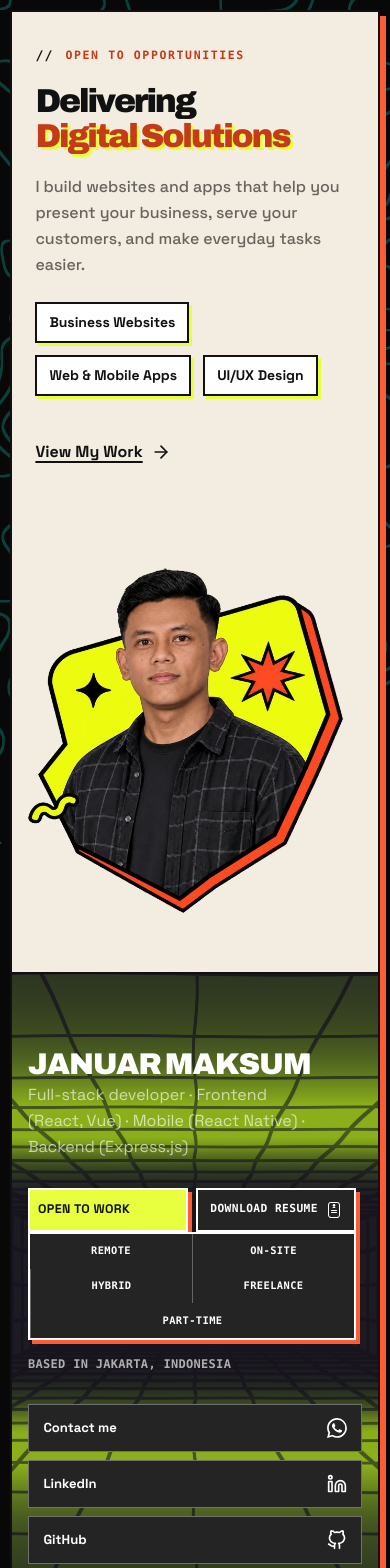
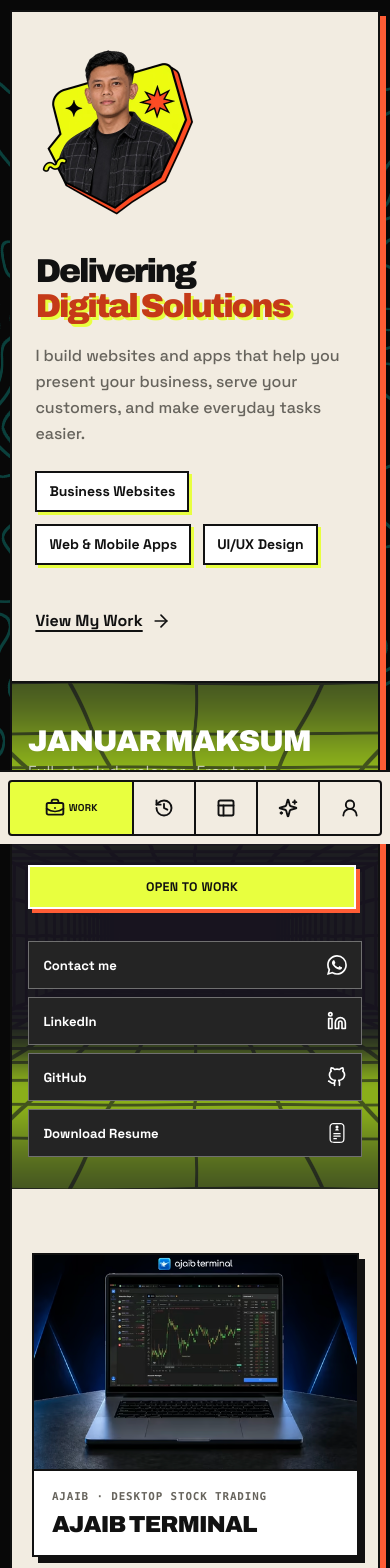
Before and after one commit to januarmaksum/januarmaksum-v2, a Vue app: page / in a window 390 px wide. Shown: the top 1568 px of the page. Built offline with nearby package versions, Linux system fonts and the light colour scheme.

Commit message:
feat: refine responsive hero, profile layout, and mobile navigation

```diff
--- a/src/App.vue
+++ b/src/App.vue
@@ -4,6 +4,7 @@
 import AmbientWaves from '@/components/AmbientWaves.vue'
 import ExperiencePanel from '@/components/ExperiencePanel.vue'
 import HeroSection from '@/components/HeroSection.vue'
+import MobileNavigation from '@/components/MobileNavigation.vue'
 import PortfolioPanel from '@/components/PortfolioPanel.vue'
 import ProfileOverview from '@/components/ProfileOverview.vue'
 import SectionTabs from '@/components/SectionTabs.vue'
@@ -32,6 +33,19 @@
 
 const contactHref = socialLinks.find((link) => link.icon === 'whatsapp').href
 
+const selectMobileTab = async (tabId) => {
+  const main = root.value?.querySelector('#main-content')
+
+  activeTab.value = tabId
+  if (!main) return
+
+  await nextTick()
+  main.scrollIntoView({
+    behavior: window.matchMedia('(prefers-reduced-motion: reduce)').matches ? 'instant' : 'smooth',
+    block: 'start',
+  })
+}
+
 const viewWork = async () => {
   activeTab.value = 'work'
   await nextTick()
@@ -58,15 +72,19 @@
         <ProfileOverview :availability-modes="availabilityModes" :resume-link="resumeLink" :social-links="socialLinks" />
       </header>
 
-      <SectionTabs v-model="activeTab" :tabs="tabs" />
+      <div class="hidden md:block">
+        <SectionTabs v-model="activeTab" :tabs="tabs" />
+      </div>
 
-      <main id="main-content">
+      <main id="main-content" class="pb-[5.5rem] md:pb-0">
         <PortfolioPanel :active="activeTab === 'work'" :portfolios="portfolios" />
         <ServicesPanel :active="activeTab === 'services'" :services="services" />
         <ExperiencePanel :active="activeTab === 'experience'" :experiences="experiences" />
         <SkillsPanel :active="activeTab === 'skills'" :skills="skills" />
         <AboutPanel :active="activeTab === 'about'" :certifications="certifications" :education="education" :languages="languages" />
       </main>
+
+      <MobileNavigation :model-value="activeTab" :tabs="tabs" @update:model-value="selectMobileTab" />
     </div>
   </div>
 </template>
--- a/src/components/AboutPanel.vue
+++ b/src/components/AboutPanel.vue
@@ -9,7 +9,6 @@
 defineProps({
   languages: { type: Array, required: true },
   education: { type: Array, required: true },
-  certifications: { type: Array, required: true },
   active: Boolean,
 })
 </script>
@@ -92,20 +91,5 @@
         </ul>
       </div>
     </section>
-
-    <section class="mt-[clamp(3.5rem,8vw,7rem)] border-t-2 border-[#111111] pt-[clamp(2rem,5vw,4rem)]" aria-labelledby="about-certifications-title">
-      <h2 id="about-certifications-title" class="font-['Archivo',ui-sans-serif,system-ui,sans-serif] text-[clamp(2rem,5vw,2rem)] font-black uppercase leading-none tracking-tighter">Certifications</h2>
-      <div class="mt-7 border-2 border-[#111111] bg-[#FFFFFF] px-[clamp(1.25rem,4vw,2.5rem)] [box-shadow:7px_7px_0_#111111]">
-        <ol class="list-none">
-          <li v-for="certificate in certifications" :key="certificate.number" class="grid grid-cols-[3rem_minmax(0,1fr)] items-start gap-4 border-b-2 border-[#111111] py-[clamp(1.25rem,3vw,2rem)] last:border-b-0">
-            <span class="font-mono text-xs font-extrabold">{{ certificate.number }}</span>
-            <div>
-              <strong class="block font-['Archivo',ui-sans-serif,system-ui,sans-serif] text-[clamp(1.25rem,3vw,2rem)] font-black uppercase leading-[1.15] tracking-[-0.03em]">{{ certificate.name }}</strong>
-              <p class="mt-1.5 text-[#67645d]">{{ certificate.issuer }}</p>
-            </div>
-          </li>
-        </ol>
-      </div>
-    </section>
   </section>
 </template>
--- a/src/components/HeroContent.vue
+++ b/src/components/HeroContent.vue
@@ -9,10 +9,6 @@
 
 <template>
   <div data-motion="hero-copy" class="relative z-3 w-full min-w-0 px-[clamp(1.25rem,6vw,5rem)] py-[clamp(2.25rem,7vw,5.5rem)] md:w-3/5 md:px-[clamp(2.5rem,6vw,5rem)] md:py-[clamp(3rem,7vw,5.5rem)]">
-    <p class="mb-[clamp(1.25rem,4vw,2rem)] flex items-center gap-3 font-mono text-[clamp(0.72rem,2.8vw,0.9rem)] font-extrabold uppercase leading-[1.2] tracking-[0.14em] text-[#c53a18]">
-      <span class="text-[1.15em] tracking-[0.08em] text-[#111111]" aria-hidden="true">//</span>
-      Open to opportunities
-    </p>
     <h1 id="hero-title" class="font-['Archivo',ui-sans-serif,system-ui,sans-serif] text-[clamp(2rem,8.5vw,4rem)] font-black leading-[1.05] tracking-[-0.065em] md:text-[clamp(2.25rem,4.8vw,3.5rem)]">
       <span class="block text-balance">Delivering</span>
       <span class="block text-balance text-[#c53a18] [text-shadow:3px_3px_0_#e8ff3f]">Digital Solutions</span>
--- a/src/components/HeroSection.vue
+++ b/src/components/HeroSection.vue
@@ -14,20 +14,18 @@
 <template>
   <section class="relative isolate overflow-hidden border-b-2 border-[#111111] bg-[#F2ECE1]" aria-labelledby="hero-title">
     <div class="flex min-h-[clamp(35rem,72vw,42rem)] flex-col md:min-h-[clamp(34rem,56vw,42rem)] md:flex-row md:items-center lg:aspect-video lg:min-h-0">
-      <HeroContent :contact-href="contactHref" @view-work="emit('view-work')" />
-
-      <div id="hero-artwork" data-motion="hero-artwork" class="flex h-[min(118vw,34rem)] w-full min-w-0 items-center md:h-auto md:w-2/4 md:self-stretch">
-        <div data-motion="hero-portrait" class="relative aspect-1218/1292 w-[min(86vw,25rem)] shrink-0 md:w-[90%] lg:w-[85%]">
+      <div id="hero-artwork" data-motion="hero-artwork" class="order-first flex w-full min-w-0 items-start px-[clamp(1.25rem,6vw,5rem)] pt-[clamp(2.25rem,7vw,5.5rem)] md:order-last md:w-2/4 md:items-center md:self-stretch md:px-0 md:pt-0">
+        <div data-motion="hero-portrait" class="relative aspect-1218/1292 w-[min(60vw,10rem)] shrink-0 md:w-[90%] lg:w-[85%]">
           <picture class="block size-full">
             <source
               type="image/avif"
               :srcset="`${portrait640Avif} 640w, ${portrait1231Avif} 1231w`"
-              sizes="(min-width: 1024px) 42.5vw, (min-width: 768px) 45vw, (min-width: 465px) 400px, 86vw"
+              sizes="(min-width: 1024px) 42.5vw, (min-width: 768px) 45vw, (min-width: 374px) 224px, 60vw"
             />
             <source
               type="image/webp"
               :srcset="`${portrait640Webp} 640w, ${portrait1231Webp} 1231w`"
-              sizes="(min-width: 1024px) 42.5vw, (min-width: 768px) 45vw, (min-width: 465px) 400px, 86vw"
+              sizes="(min-width: 1024px) 42.5vw, (min-width: 768px) 45vw, (min-width: 374px) 224px, 60vw"
             />
             <img
               class="pointer-events-none block size-full object-contain object-center"
@@ -41,6 +39,8 @@
           </picture>
         </div>
       </div>
+
+      <HeroContent :contact-href="contactHref" @view-work="emit('view-work')" />
     </div>
   </section>
 </template>
--- /dev/null
+++ b/src/components/MobileNavigation.vue
@@ -0,0 +1,43 @@
+<script setup>
+import { BriefcaseBusiness, History, PanelsTopLeft, Sparkles, UserRound } from '@lucide/vue'
+
+const props = defineProps({
+  tabs: { type: Array, required: true },
+  modelValue: { type: String, required: true },
+})
+
+const emit = defineEmits(['update:modelValue'])
+
+const icons = {
+  work: BriefcaseBusiness,
+  experience: History,
+  services: PanelsTopLeft,
+  skills: Sparkles,
+  about: UserRound,
+}
+
+function selectTab(tab) {
+  emit('update:modelValue', tab.id)
+}
+</script>
+
+<template>
+  <nav class="fixed inset-x-0 bottom-0 z-40 border-t-2 border-[#111111] bg-[#F2ECE1] px-2 pb-[max(0.5rem,env(safe-area-inset-bottom))] pt-2 md:hidden" aria-label="Portfolio sections">
+    <div class="mx-auto flex max-w-300">
+      <button
+        v-for="tab in tabs"
+        :key="tab.id"
+        type="button"
+        class="-ml-0.5 inline-flex min-h-14 min-w-0 flex-1 cursor-pointer touch-manipulation items-center justify-center gap-1 overflow-hidden border-2 border-[#111111] bg-[#F2ECE1] px-1 text-[#111111] transition-[flex-grow,background-color,color,transform] duration-150 ease-[ease] first:ml-0 first:rounded-l-sm last:rounded-r-sm hover:bg-[#FFFFFF] active:translate-y-0.5 focus-visible:relative focus-visible:z-10 focus-visible:outline-4 focus-visible:-outline-offset-4 focus-visible:outline-blue-600 motion-reduce:transition-none"
+        :class="modelValue === tab.id ? 'flex-[2.2] bg-[#e8ff3f]' : ''"
+        :aria-controls="tab.id"
+        :aria-current="modelValue === tab.id ? 'page' : undefined"
+        :aria-label="tab.label"
+        @click="selectTab(tab)"
+      >
+        <component :is="icons[tab.id]" class="size-5 shrink-0" :stroke-width="2.25" aria-hidden="true" />
+        <span v-if="modelValue === tab.id" class="truncate text-[0.62rem] font-extrabold uppercase tracking-wide">{{ tab.label }}</span>
+      </button>
+    </div>
+  </nav>
+</template>
--- a/src/components/PortfolioPanel.vue
+++ b/src/components/PortfolioPanel.vue
@@ -1,6 +1,6 @@
 <script setup>
 import { computed, nextTick, onBeforeUnmount, ref } from 'vue'
-import { ArrowRight, X } from '@lucide/vue'
+import { ArrowLeft, ArrowRight, X } from '@lucide/vue'
 import { gsap } from 'gsap'
 import { Flip } from 'gsap/Flip'
 import {
@@ -13,7 +13,11 @@
   DialogTitle,
 } from 'reka-ui'
 
-const props = defineProps({ portfolios: { type: Array, required: true }, active: Boolean })
+const props = defineProps({
+  portfolios: { type: Array, required: true },
+  modalMaxWidth: { type: String, default: '800px' },
+  active: Boolean,
+})
 
 gsap.registerPlugin(Flip)
 
@@ -52,6 +56,25 @@
   return `${count} portfolio ${count === 1 ? 'project' : 'projects'} shown for ${activeFilterLabel.value}.`
 })
 
+const selectedPortfolioIndex = computed(() => (
+  props.portfolios.findIndex((portfolio) => portfolio.id === selectedPortfolio.value?.id)
+))
+
+const previousPortfolio = computed(() => {
+  if (!props.portfolios.length || selectedPortfolioIndex.value < 0) return null
+  return props.portfolios[(selectedPortfolioIndex.value - 1 + props.portfolios.length) % props.portfolios.length]
+})
+
+const nextPortfolio = computed(() => {
+  if (!props.portfolios.length || selectedPortfolioIndex.value < 0) return null
+  return props.portfolios[(selectedPortfolioIndex.value + 1) % props.portfolios.length]
+})
+
+const portfolioAnnouncement = computed(() => {
+  if (selectedPortfolioIndex.value < 0 || !selectedPortfolio.value) return ''
+  return `Project ${selectedPortfolioIndex.value + 1} of ${props.portfolios.length}: ${selectedPortfolio.value.title}`
+})
+
 function resolvePortfolioImage(image, context) {
   const resolvedImage = image && typeof image === 'object'
     ? image[context] ?? image
@@ -85,6 +108,25 @@
   portfolioScrollPosition = { x: window.scrollX, y: window.scrollY }
   selectedPortfolio.value = portfolio
   dialogOpen.value = true
+}
+
+function navigatePortfolio(direction) {
+  if (!props.portfolios.length || selectedPortfolioIndex.value < 0) return
+
+  const nextIndex = (selectedPortfolioIndex.value + direction + props.portfolios.length) % props.portfolios.length
+  selectedPortfolio.value = props.portfolios[nextIndex]
+}
+
+function handleDialogKeydown(event) {
+  if (event.key === 'ArrowLeft') {
+    event.preventDefault()
+    navigatePortfolio(-1)
+  }
+
+  if (event.key === 'ArrowRight') {
+    event.preventDefault()
+    navigatePortfolio(1)
+  }
 }
 
 function handleCloseAutoFocus(event) {
@@ -194,7 +236,7 @@
 <template>
   <section id="work" :hidden="!active" class="px-[clamp(1rem,5vw,4rem)] py-[clamp(4rem,8vw,8rem)] focus-visible:outline-4 focus-visible:outline-offset-[-6px] focus-visible:outline-blue-600" role="tabpanel" aria-labelledby="tab-work" tabindex="0" data-tab-panel>
     <DialogRoot v-model:open="dialogOpen">
-      <div class="mb-8 flex-wrap gap-3 !hidden" role="group" aria-label="Filter portfolio projects">
+      <div class="mb-8 flex-wrap gap-3 hidden!" role="group" aria-label="Filter portfolio projects">
         <button
           v-for="filter in portfolioFilters"
           :key="filter.id"
@@ -274,7 +316,43 @@
 
       <DialogPortal v-if="selectedPortfolio">
         <DialogOverlay class="fixed inset-0 z-80 bg-black/75" />
-        <DialogContent class="fixed left-1/2 top-1/2 z-90 max-h-[calc(100dvh-2rem)] w-[calc(100%-2rem)] max-w-6xl -translate-x-1/2 -translate-y-1/2 overflow-y-auto overscroll-contain border-2 border-[#111111] bg-[#F2ECE1] [box-shadow:8px_8px_0_#111111] focus-visible:outline-4 focus-visible:outline-offset-[3px] focus-visible:outline-blue-600 sm:w-[calc(100%-3rem)] md:max-h-[calc(100dvh-3rem)]" @close-auto-focus="handleCloseAutoFocus">
+        <DialogContent class="fixed left-1/2 top-1/2 z-90 w-[calc(100%-2rem)] max-w-none -translate-x-1/2 -translate-y-1/2 focus-visible:outline-4 focus-visible:outline-offset-[3px] focus-visible:outline-blue-600 sm:w-[calc(100%-3rem)]" :style="{ maxWidth: modalMaxWidth }" @keydown="handleDialogKeydown" @close-auto-focus="handleCloseAutoFocus">
+          <button
+            type="button"
+            class="absolute left-3 top-1/2 z-20 inline-flex size-11 -translate-y-1/2 touch-manipulation cursor-pointer items-center justify-center border-2 border-[#111111] bg-[#e8ff3f] text-[#111111] [box-shadow:4px_4px_0_#111111] transition-[background-color,color,box-shadow,transform] duration-160 hover:bg-[#111111] hover:text-[#e8ff3f] active:[box-shadow:none] active:translate-x-0.5 active:translate-y-[calc(-50%+2px)] focus-visible:outline-4 focus-visible:outline-offset-[3px] focus-visible:outline-blue-600 motion-reduce:transition-none lg:hidden"
+            :aria-label="`Previous project: ${previousPortfolio?.title}`"
+            @click="navigatePortfolio(-1)"
+          >
+            <ArrowLeft class="size-6" :stroke-width="2.5" aria-hidden="true" />
+          </button>
+          <button
+            type="button"
+            class="absolute right-3 top-1/2 z-20 inline-flex size-11 -translate-y-1/2 touch-manipulation cursor-pointer items-center justify-center border-2 border-[#111111] bg-[#e8ff3f] text-[#111111] [box-shadow:4px_4px_0_#111111] transition-[background-color,color,box-shadow,transform] duration-160 hover:bg-[#111111] hover:text-[#e8ff3f] active:[box-shadow:none] active:-translate-x-0.5 active:translate-y-[calc(-50%+2px)] focus-visible:outline-4 focus-visible:outline-offset-[3px] focus-visible:outline-blue-600 motion-reduce:transition-none lg:hidden"
+            :aria-label="`Next project: ${nextPortfolio?.title}`"
+            @click="navigatePortfolio(1)"
+          >
+            <ArrowRight class="size-6" :stroke-width="2.5" aria-hidden="true" />
+          </button>
+          <button
+            type="button"
+            class="absolute -left-16 top-1/2 z-20 hidden size-12 -translate-y-1/2 touch-manipulation cursor-pointer items-center justify-center border-2 border-[#111111] bg-[#e8ff3f] text-[#111111] [box-shadow:4px_4px_0_#111111] transition-[background-color,color,box-shadow,transform] duration-160 hover:bg-[#111111] hover:text-[#e8ff3f] active:[box-shadow:none] active:translate-x-0.5 active:translate-y-[calc(-50%+2px)] focus-visible:outline-4 focus-visible:outline-offset-[3px] focus-visible:outline-blue-600 motion-reduce:transition-none lg:inline-flex"
+            :aria-label="`Previous project: ${previousPortfolio?.title}`"
+            @click="navigatePortfolio(-1)"
+          >
+            <ArrowLeft class="size-7" :stroke-width="2.5" aria-hidden="true" />
+          </button>
+          <button
+            type="button"
+            class="absolute -right-16 top-1/2 z-20 hidden size-12 -translate-y-1/2 touch-manipulation cursor-pointer items-center justify-center border-2 border-[#111111] bg-[#e8ff3f] text-[#111111] [box-shadow:4px_4px_0_#111111] transition-[background-color,color,box-shadow,transform] duration-160 hover:bg-[#111111] hover:text-[#e8ff3f] active:[box-shadow:none] active:-translate-x-0.5 active:translate-y-[calc(-50%+2px)] focus-visible:outline-4 focus-visible:outline-offset-[3px] focus-visible:outline-blue-600 motion-reduce:transition-none lg:inline-flex"
+            :aria-label="`Next project: ${nextPortfolio?.title}`"
+            @click="navigatePortfolio(1)"
+          >
+            <ArrowRight class="size-7" :stroke-width="2.5" aria-hidden="true" />
+          </button>
+
+          <p class="sr-only" aria-live="polite" aria-atomic="true">{{ portfolioAnnouncement }}</p>
+
+          <div class="relative max-h-[calc(100dvh-2rem)] overflow-y-auto overscroll-contain border-2 border-[#111111] bg-[#F2ECE1] [box-shadow:8px_8px_0_#111111] md:max-h-[calc(100dvh-3rem)]">
             <DialogClose class="absolute right-3 top-3 z-10 inline-flex size-12 touch-manipulation cursor-pointer items-center justify-center border-2 border-[#111111] bg-[#e8ff3f] text-[#111111] [box-shadow:4px_4px_0_#111111] transition-[background-color,color,box-shadow,transform] duration-160 hover:bg-[#111111] hover:text-[#e8ff3f] active:[box-shadow:none] active:transform-[translate(3px,3px)] focus-visible:outline-4 focus-visible:outline-offset-[3px] focus-visible:outline-blue-600 motion-reduce:duration-[0.01ms]" aria-label="Close project details">
               <X class="size-6" :stroke-width="2.5" aria-hidden="true" />
             </DialogClose>
@@ -285,13 +363,13 @@
                 :key="source.type"
                 :type="source.type"
                 :srcset="source.srcset"
-              sizes="min(1152px, calc(100vw - 2rem))"
+                :sizes="`min(${modalMaxWidth}, calc(100vw - 2rem))`"
               />
               <img
                 class="block aspect-3/2 w-full border-b-2 border-[#111111] bg-[#111111] object-contain"
                 :src="resolvePortfolioImage(selectedPortfolio.image, 'modal').src"
                 :srcset="resolvePortfolioImage(selectedPortfolio.image, 'modal').srcset"
-              sizes="min(1152px, calc(100vw - 2rem))"
+                :sizes="`min(${modalMaxWidth}, calc(100vw - 2rem))`"
                 :width="resolvePortfolioImage(selectedPortfolio.image, 'modal').width"
                 :height="resolvePortfolioImage(selectedPortfolio.image, 'modal').height"
                 :alt="selectedPortfolio.imageAlt"
@@ -323,6 +401,7 @@
                 </ul>
               </div>
             </div>
+          </div>
         </DialogContent>
       </DialogPortal>
     </DialogRoot>
--- a/src/components/ProfileOverview.vue
+++ b/src/components/ProfileOverview.vue
@@ -11,23 +11,23 @@
 
 <template>
   <section
-    class="relative overflow-hidden bg-[#111111] px-4 pb-8 pt-16 text-white sm:px-8 md:px-12 md:py-16 lg:px-16"
+    class="relative overflow-hidden bg-[#111111] px-4 pb-8 pt-8 md:pt-16 text-white sm:px-8 md:px-12 md:py-16 lg:px-16"
     aria-label="Profile overview"
   >
     <ProfileGridScan />
 
-    <div class="relative z-10 grid items-center gap-8 md:grid-cols-[1fr_auto] lg:grid-cols-[1fr_10rem]">
+    <div class="relative z-10 grid items-center gap-8 lg:grid-cols-[1fr_10rem]">
       <div class="min-w-0">
         <h2 class="mt-2 font-['Archivo',ui-sans-serif,system-ui,sans-serif] text-3xl font-black uppercase tracking-[-0.04em] sm:text-4xl">Januar Maksum</h2>
         <p class="max-w-176 text-pretty text-base leading-relaxed text-white/65">
           Full-stack developer · Frontend (React, Vue) · Mobile (React Native) · Backend (Express.js)
         </p>
-        <div data-motion="availability" class="mt-7 grid w-[calc(100%-6px)] grid-cols-[minmax(0,1fr)_max-content] grid-rows-[auto_auto] justify-start gap-x-2 text-white lg:inline-grid lg:w-fit lg:max-w-[calc(100%-6px)] lg:grid-cols-[max-content_minmax(0,1fr)_auto] lg:gap-x-0">
-          <div class="flex min-h-11 items-center border-2 border-white bg-[#e8ff3f] px-2 text-[0.78rem] font-extrabold uppercase tracking-[0.03em] text-[#111111] shadow-[4px_4px_0_#ff5c35]">
-            <span>Open to work</span>
+        <div data-motion="availability" class="mt-7 grid w-[calc(100%-6px)] grid-cols-1 justify-start text-white md:w-full md:grid-cols-[11rem_repeat(5,minmax(0,1fr))] md:grid-rows-none md:gap-x-0 lg:inline-grid lg:w-fit lg:max-w-[calc(100%-6px)] lg:grid-cols-[max-content_minmax(0,1fr)_auto]">
+          <div class="flex min-h-11 items-center justify-center border-2 border-white bg-[#e8ff3f] px-2 text-[0.78rem] font-extrabold uppercase tracking-[0.03em] text-[#111111] shadow-[4px_4px_0_#ff5c35]">
+            <span class="whitespace-nowrap">Open to work</span>
           </div>
           <a
-            class="flex min-h-11 touch-manipulation items-center justify-center gap-2 whitespace-nowrap border-2 border-white bg-[#242424] px-3 font-mono text-[0.7rem] font-extrabold uppercase tracking-[0.04em] text-white no-underline shadow-[4px_4px_0_#ff5c35] transition-[background-color,color,box-shadow,transform] duration-160 ease-[ease] hover:bg-[#e8ff3f] hover:text-[#111111] hover:shadow-[2px_2px_0_#ff5c35] hover:transform-[translate(2px,2px)] active:shadow-none active:transform-[translate(4px,4px)] focus-visible:outline-4 focus-visible:outline-offset-[3px] focus-visible:outline-blue-600 motion-reduce:transition-none lg:col-start-3 lg:row-start-1 lg:ml-3"
+            class="hidden min-h-11 min-w-0 touch-manipulation items-center justify-center gap-1 whitespace-nowrap border-2 border-white bg-[#242424] px-1.5 font-mono text-[0.67rem] font-extrabold uppercase tracking-[0.04em] text-white no-underline shadow-[4px_4px_0_#ff5c35] transition-[background-color,color,box-shadow,transform] duration-160 ease-[ease] hover:bg-[#e8ff3f] hover:text-[#111111] hover:shadow-[2px_2px_0_#ff5c35] hover:transform-[translate(2px,2px)] active:shadow-none active:transform-[translate(4px,4px)] focus-visible:outline-4 focus-visible:outline-offset-[3px] focus-visible:outline-blue-600 motion-reduce:transition-none lg:flex lg:gap-2 lg:px-3 lg:text-[0.7rem] lg:col-start-3 lg:row-start-1 lg:ml-3"
             :href="resumeLink.href"
             :target="resumeLink.external ? '_blank' : undefined"
             :rel="resumeLink.external ? 'noopener noreferrer' : undefined"
@@ -40,23 +40,24 @@
               <path fill="currentColor" fill-rule="evenodd" d="M2.33 1.64c-.327.642-.327 1.48-.327 3.16v6.4c0 1.68 0 2.52.327 3.16a3.02 3.02 0 0 0 1.31 1.31c.642.327 1.48.327 3.16.327h2.4c1.68 0 2.52 0 3.16-.327a3 3 0 0 0 1.31-1.31c.327-.642.327-1.48.327-3.16V4.8c0-1.68 0-2.52-.327-3.16A3 3 0 0 0 12.36.33C11.718.003 10.88.003 9.2.003H6.8c-1.68 0-2.52 0-3.16.327a3.02 3.02 0 0 0-1.31 1.31m6.87-.638H6.8c-.857 0-1.44 0-1.89.038c-.438.035-.663.1-.819.18a2 2 0 0 0-.874.874c-.08.156-.145.38-.18.819c-.037.45-.038 1.03-.038 1.89v6.4c0 .857.001 1.44.038 1.89c.036.438.101.663.18.819c.192.376.498.682.874.874c.156.08.381.145.819.18c.45.036 1.03.037 1.89.037h2.4c.857 0 1.44 0 1.89-.037c.438-.036.663-.101.819-.18c.376-.192.682-.498.874-.874c.08-.156.145-.381.18-.82c.037-.45.038-1.03.038-1.89v-6.4c0-.856-.001-1.44-.038-1.89c-.036-.437-.101-.662-.18-.818a2 2 0 0 0-.874-.874c-.156-.08-.381-.145-.819-.18c-.45-.037-1.03-.038-1.89-.038" clip-rule="evenodd" />
             </svg>
           </a>
-          <div class="col-span-2 flex min-h-11 w-full min-w-0 flex-wrap border-2 border-white bg-[#242424] shadow-[4px_4px_0_#ff5c35] lg:col-span-1 lg:col-start-2 lg:row-start-1 lg:border-l-0">
+          <div class="col-span-2 hidden min-h-11 w-full min-w-0 flex-wrap border-2 border-white bg-[#242424] shadow-[4px_4px_0_#ff5c35] md:col-span-5 md:flex-nowrap md:flex lg:col-span-1 lg:col-start-2 lg:row-start-1 lg:border-l-0">
             <span v-for="mode in availabilityModes" :key="mode" class="inline-flex basis-28 flex-auto items-center justify-center whitespace-nowrap border-l border-white/30 px-1.5 py-[0.6rem] font-mono text-[0.65rem] font-extrabold uppercase tracking-[0.04em] first:border-l-0 lg:basis-auto">
               {{ mode }}
             </span>
           </div>
         </div>
-        <div class="mt-4 flex flex-wrap items-center gap-2 font-mono text-xs font-semibold uppercase tracking-wide text-white/65">
+        <div class="hidden">
           <span>Based in Jakarta, Indonesia</span>
         </div>
       </div>
 
-      <div class="grid grid-cols-1 gap-2 sm:grid-cols-2 lg:grid-cols-1" aria-label="Professional links">
+      <div class="grid grid-cols-1 gap-2 md:grid-cols-2 lg:grid-cols-1" aria-label="Professional links">
         <a
-          v-for="link in socialLinks"
+          v-for="link in [...socialLinks, resumeLink]"
           :key="link.label"
           data-motion="social-link"
           class="flex min-h-12 touch-manipulation items-center justify-between gap-4 border border-white/35 bg-[#242424] px-[0.9rem] py-3 text-[0.82rem] font-bold text-white no-underline [box-shadow:none] transition-[background-color,color,box-shadow,transform] duration-160 ease-[ease] [&:hover]:bg-[#e8ff3f] [&:hover]:text-[#111111] [&:hover]:[box-shadow:4px_4px_0_#ff5c35] [&:hover]:transform-[translate(-2px,-2px)] active:[box-shadow:none] active:transform-[translate(4px,4px)] focus-visible:outline-4 focus-visible:outline-offset-[3px] focus-visible:outline-blue-600 motion-reduce:duration-[0.01ms]"
+          :class="link.icon === 'file-lines' ? 'lg:hidden' : ''"
           :href="link.href"
           :target="link.external ? '_blank' : undefined"
           :rel="link.external ? 'noopener noreferrer' : undefined"
```
Lines whose indentation alone changed are shown as unchanged.
